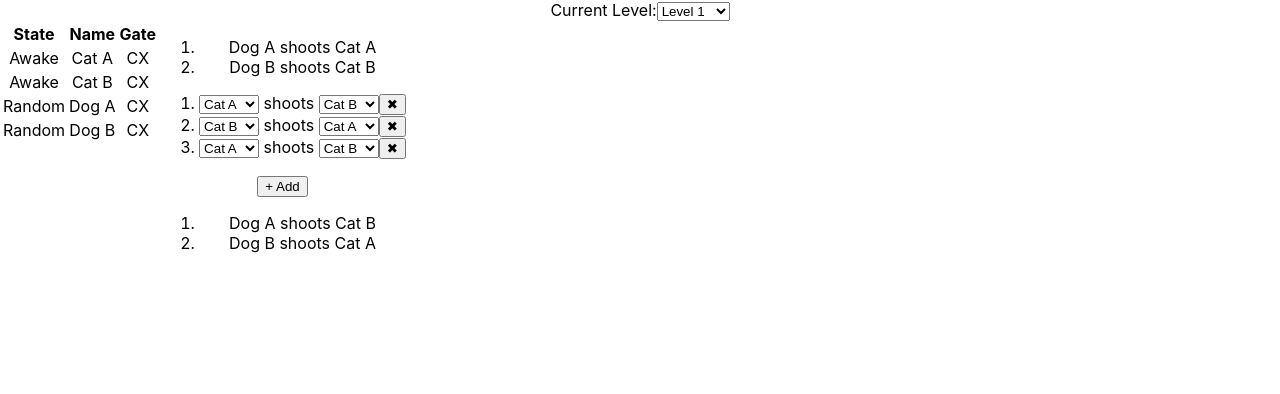
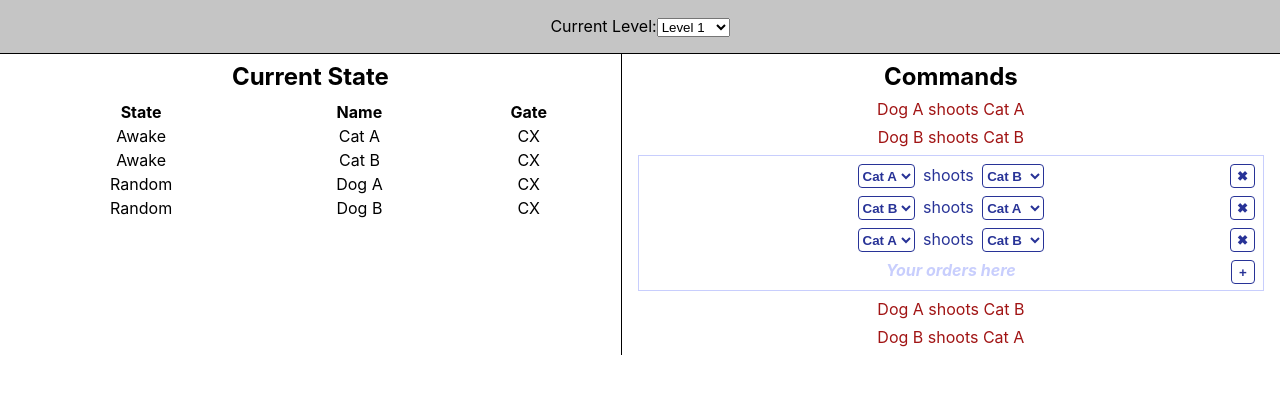
Before and after one commit to samarsha/superposition-tactics-web, a React (Create React App) app: page / in a window 1280 px wide. Shown: the top 394 px of the page. Built offline with nearby package versions, Linux system fonts and the light colour scheme.

Commit message:
Made it look fancy

```diff
--- a/src/App.css
+++ /dev/null
@@ -1,42 +0,0 @@
-.App {
-  text-align: center;
-}
-
-.App-logo {
-  height: 40vmin;
-  pointer-events: none;
-}
-
-@media (prefers-reduced-motion: no-preference) {
-  .App-logo {
-    animation: App-logo-spin infinite 20s linear;
-  }
-}
-
-.App-header {
-  background-color: #282c34;
-  min-height: 100vh;
-  display: flex;
-  flex-direction: column;
-  align-items: center;
-  justify-content: center;
-  font-size: calc(10px + 2vmin);
-  color: white;
-}
-
-.App-link {
-  color: #61dafb;
-}
-
-@keyframes App-logo-spin {
-  from {
-    transform: rotate(0deg);
-  }
-  to {
-    transform: rotate(360deg);
-  }
-}
-
-.main-panel {
-  display: flex;
-}
--- /dev/null
+++ b/src/App.scss
@@ -0,0 +1,107 @@
+.App {
+  text-align: center;
+}
+
+.App-logo {
+  height: 40vmin;
+  pointer-events: none;
+}
+
+@media (prefers-reduced-motion: no-preference) {
+  .App-logo {
+    animation: App-logo-spin infinite 20s linear;
+  }
+}
+
+.App-header {
+  background-color: #282c34;
+  min-height: 100vh;
+  display: flex;
+  flex-direction: column;
+  align-items: center;
+  justify-content: center;
+  font-size: calc(10px + 2vmin);
+  color: white;
+}
+
+.App-link {
+  color: #61dafb;
+}
+
+@keyframes App-logo-spin {
+  from {
+    transform: rotate(0deg);
+  }
+  to {
+    transform: rotate(360deg);
+  }
+}
+
+.top-bar {
+  background-color: #c5c5c5;
+  padding: 16px;
+  border-bottom: 1px solid black;
+}
+
+.main-panel {
+  display: flex;
+  h2 {
+    margin: 8px 0;
+  }
+}
+.state-panel {
+  padding: 0 16px;
+  flex-grow: 1;
+  table {
+    width: 100%;
+  }
+  border-right: 1px solid black;
+}
+.command-panel {
+  padding: 0 16px;
+  flex-grow: 1;
+  ol {
+    list-style-type: none;
+    padding: 0;
+    margin: 0;
+  }
+  li {
+    margin: 8px 0;
+  }
+  .enemy-commands {
+    color: #a11414;
+  }
+  .command-editor {
+    position: relative;
+    color: #283397;
+    border: 1px solid #c8cefd;
+    margin: 8px 0;
+    padding: 0 0 10px 0;
+
+    .command-editor-bottom {
+      margin-top: 8px;
+      h3 {
+        margin: 0;
+        font-size: 16px;
+        font-style: italic;
+        color: #c8cefd;
+        text-align: center;
+      }
+    }
+    select,
+    button {
+      color: #283397;
+      background-color: white;
+      border: 1px solid #283397;
+      border-radius: 4px;
+      margin: 0 4px;
+      font-weight: bold;
+      height: 24px;
+      min-width: 24px;
+    }
+    button {
+      position: absolute;
+      right: 4px;
+    }
+  }
+}
--- a/src/App.tsx
+++ b/src/App.tsx
@@ -1,5 +1,5 @@
 import { useState } from 'react';
-import './App.css';
+import './App.scss';
 import { CommandPanel } from './CommandPanel';
 import { StatePanel } from './StatePanel';
 import { levels, LevelDefinition } from './levelDefs';
@@ -23,7 +23,7 @@ export default function () {
         <CommandPanel
           level={level}
           commands={commands}
-          onAdd={() => setCommands([...commands, { attacker: 1, target: 4 }])}
+          onAdd={() => setCommands([...commands, { attacker: 0, target: 1 }])}
           onChange={(command, index) => setCommands(commands.map((c, i) => i === index ? command : c))}
           onRemove={index => setCommands(commands.filter((_, i) => i !== index))}
         />
@@ -45,7 +45,7 @@ function levelSelector(level: LevelDefinition, onChange: (level: LevelDefinition
   }
 
   return (
-    <div className="level">
+    <div className="top-bar">
       Current Level:
       <select value={level.levelName} onChange={onSelectChange}>
         {items}
--- a/src/CommandPanel.tsx
+++ b/src/CommandPanel.tsx
@@ -15,9 +15,10 @@ function CommandPanel({ level, commands, onAdd, onChange, onRemove }: CommandPan
 
   return (
     <div className="command-panel">
-      <ol>{preambleItems}</ol>
+      <h2>Commands</h2>
+      <ol className="enemy-commands">{preambleItems}</ol>
       {commandEditor(level, commands, onAdd, onChange, onRemove)}
-      <ol>{postambleItems}</ol>
+      <ol className="enemy-commands">{postambleItems}</ol>
     </div>
   );
 }
@@ -42,7 +43,10 @@ function commandEditor(
   return (
     <div className="command-editor">
       <ol>{commandItems}</ol>
-      <button onClick={onAdd}>+ Add</button>
+      <div className="command-editor-bottom">
+        <button onClick={onAdd}>+</button>
+        <h3>Your orders here</h3>
+      </div>
     </div>
   );
 }
@@ -53,8 +57,8 @@ function editableCommandItem(
   onChange: (command: Command) => void,
   onRemove: () => void,
 ): JSX.Element {
-  const attackers = animalSelector(level, command.attacker, id => onChange({ ...command, attacker: id }));
-  const targets = animalSelector(level, command.target, id => onChange({ ...command, target: id }));
+  const attackers = animalSelector(level, true, command.attacker, id => onChange({ ...command, attacker: id }));
+  const targets = animalSelector(level, false, command.target, id => onChange({ ...command, target: id }));
 
   return (
     <span className="command-item">
@@ -66,10 +70,12 @@ function editableCommandItem(
 
 function animalSelector(
   level: LevelDefinition,
+  catsOnly: boolean,
   selected: AnimalID,
   onChange: (id: number) => void,
 ): JSX.Element {
-  const items = Array.from(level.animals.keys()).map(id => <option value={id}>{showAnimal(level, id)}</option>);
+  const canCommand = Array.from(level.animals.keys()).filter(a => !catsOnly || level.animals.get(a)?.name.startsWith("Cat"));
+  const items = canCommand.map(id => <option value={id}>{showAnimal(level, id)}</option>);
 
   return (
     <select value={selected} onChange={e => onChange(Number(e.target.value))}>
--- a/src/StatePanel.tsx
+++ b/src/StatePanel.tsx
@@ -8,6 +8,7 @@ type StatePanelProps = {
 function StatePanel({ animals }: StatePanelProps) {
   return (
     <div className="state-panel">
+      <h2>Current State</h2>
       <table>
         <tr>
           <th>State</th>
```
